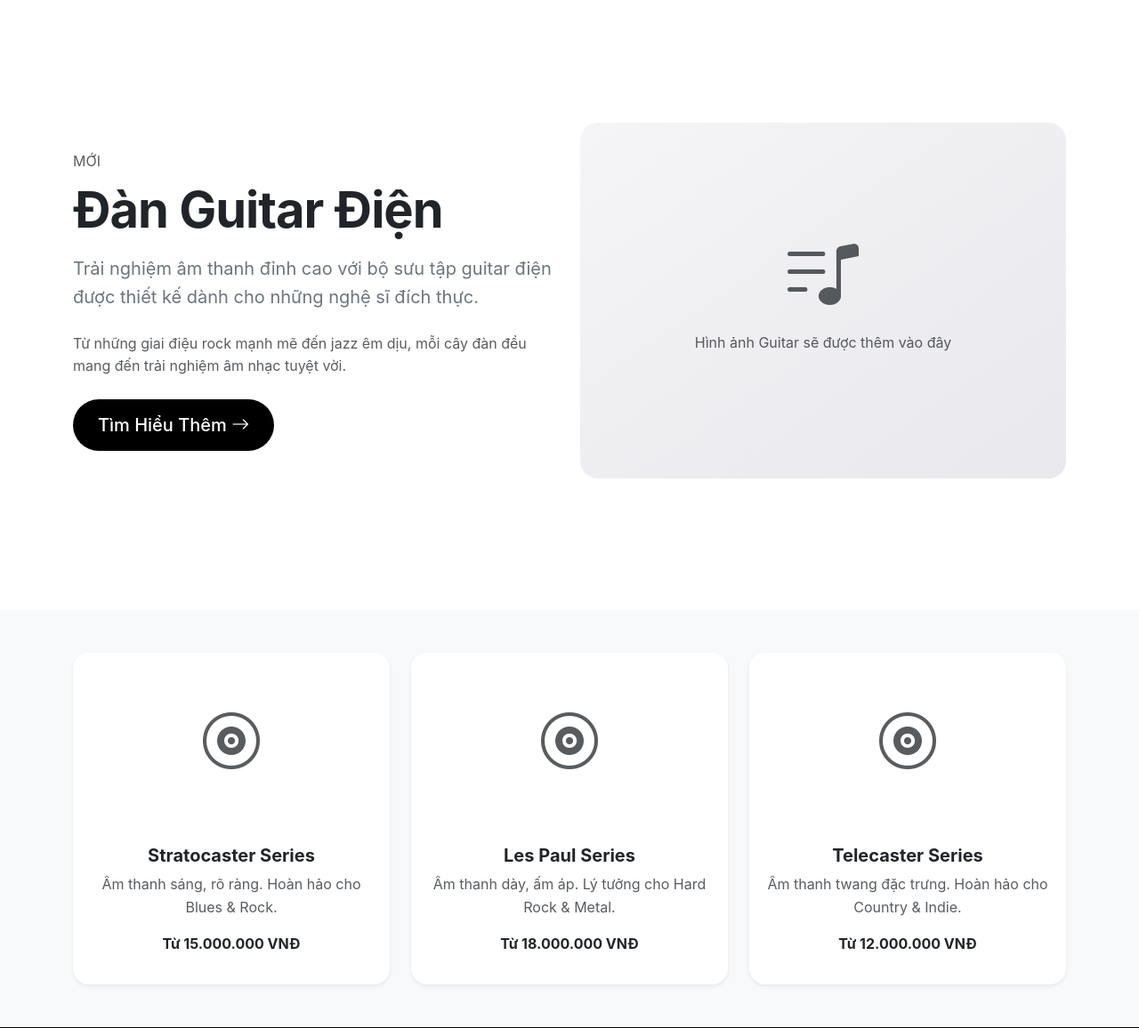
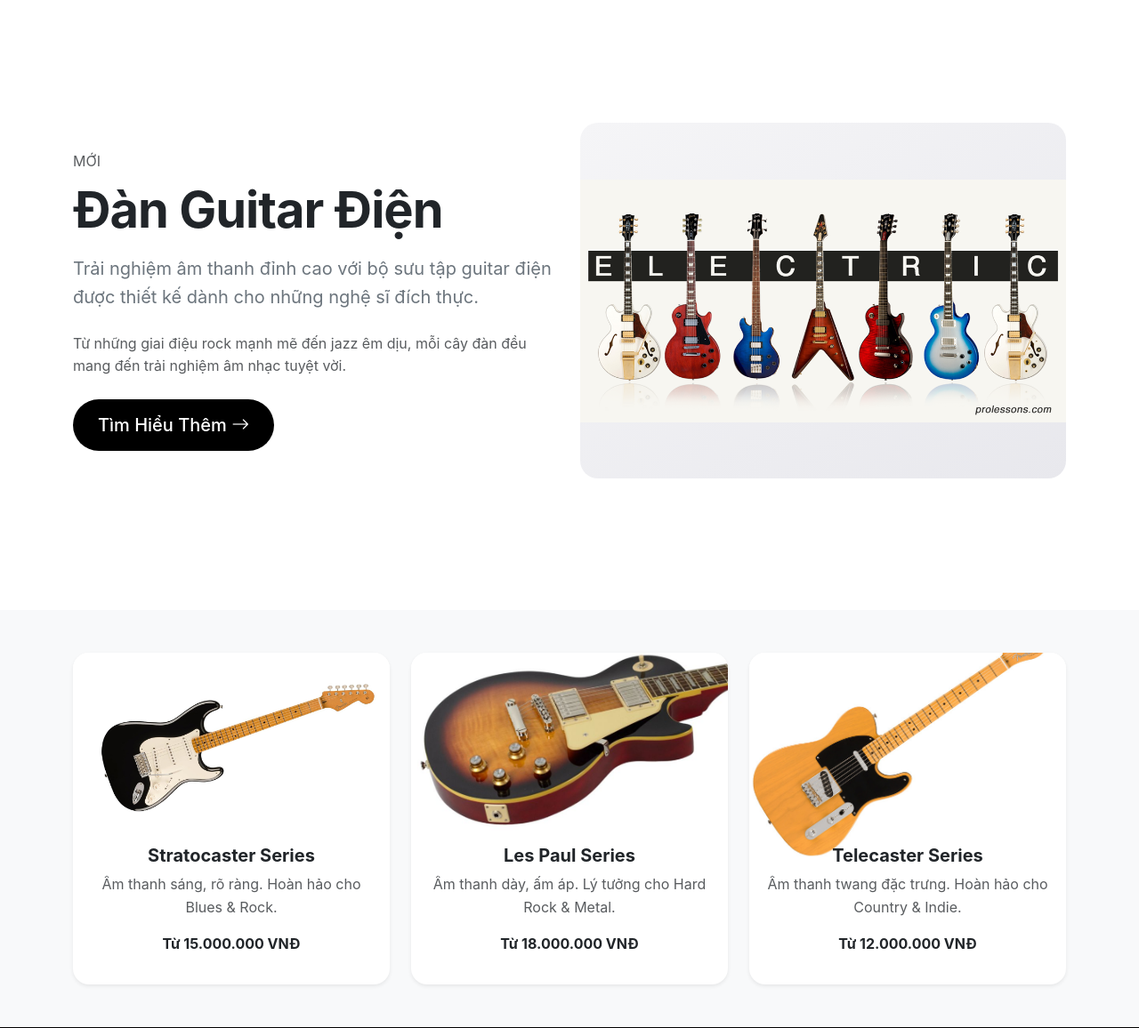
Before and after one commit to younglafire/imarket, a Django app: page / in a window 1280 px wide. Shown: the part 810-1966 px from the top of the page at 89% size. Run offline with Django 5.2, Linux system fonts and the light colour scheme.

Commit message:
imported guitars's images

```diff
--- a/app/templates/index.html
+++ b/app/templates/index.html
@@ -79,8 +79,8 @@
                 </div>
                 <div class="col-lg-6 text-center mt-5 mt-lg-0">
                     <div class="product-image-placeholder guitar-placeholder">
-                        <i class="bi bi-music-note-list display-1 text-muted"></i>
-                        <p class="mt-3 text-muted">Hình ảnh Guitar sẽ được thêm vào đây</p>
+                        <img src="{% static 'images/thumbnail_eg.png' %}" alt="Guitar Placeholder" class="img-fluid">
+
                     </div>
                 </div>
             </div>
@@ -94,7 +94,7 @@
                 <div class="col-md-4">
                     <div class="card product-card h-100 border-0 shadow-sm">
                         <div class="card-img-placeholder bg-white d-flex align-items-center justify-content-center">
-                            <i class="bi bi-vinyl display-3 text-muted"></i>
+                            <img src="{% static 'images/strat.jpg' %}" alt="Guitar Model" class="img-fluid">
                         </div>
                         <div class="card-body text-center">
                             <h5 class="card-title fw-bold">Stratocaster Series</h5>
@@ -106,7 +106,7 @@
                 <div class="col-md-4">
                     <div class="card product-card h-100 border-0 shadow-sm">
                         <div class="card-img-placeholder bg-white d-flex align-items-center justify-content-center">
-                            <i class="bi bi-vinyl display-3 text-muted"></i>
+                            <img src="{% static 'images/lespaul.jpg' %}" alt="Guitar Model" class="img-fluid">
                         </div>
                         <div class="card-body text-center">
                             <h5 class="card-title fw-bold">Les Paul Series</h5>
@@ -118,7 +118,7 @@
                 <div class="col-md-4">
                     <div class="card product-card h-100 border-0 shadow-sm">
                         <div class="card-img-placeholder bg-white d-flex align-items-center justify-content-center">
-                            <i class="bi bi-vinyl display-3 text-muted"></i>
+                            <img src="{% static 'images/tele.jpg' %}" alt="Guitar Model" class="img-fluid">
                         </div>
                         <div class="card-body text-center">
                             <h5 class="card-title fw-bold">Telecaster Series</h5>
```
Also changed, not shown: app/static/images/lespaul.jpg (added), app/static/images/strat.jpg (added), app/static/images/tele.jpg (added), app/static/images/thumbnail_eg.png (added).
